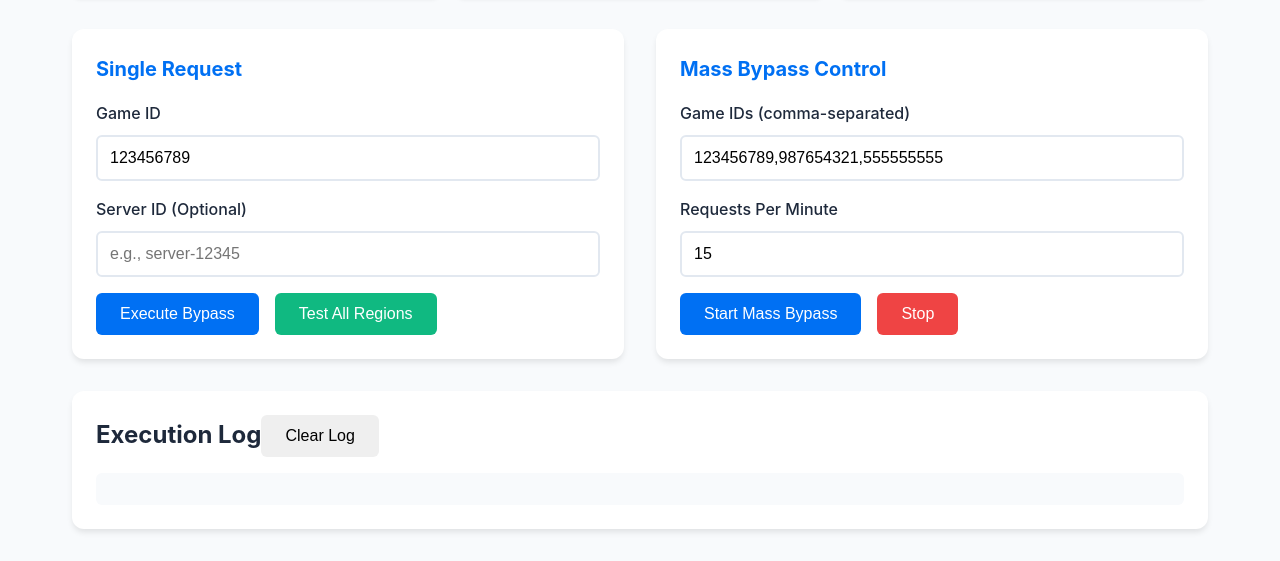
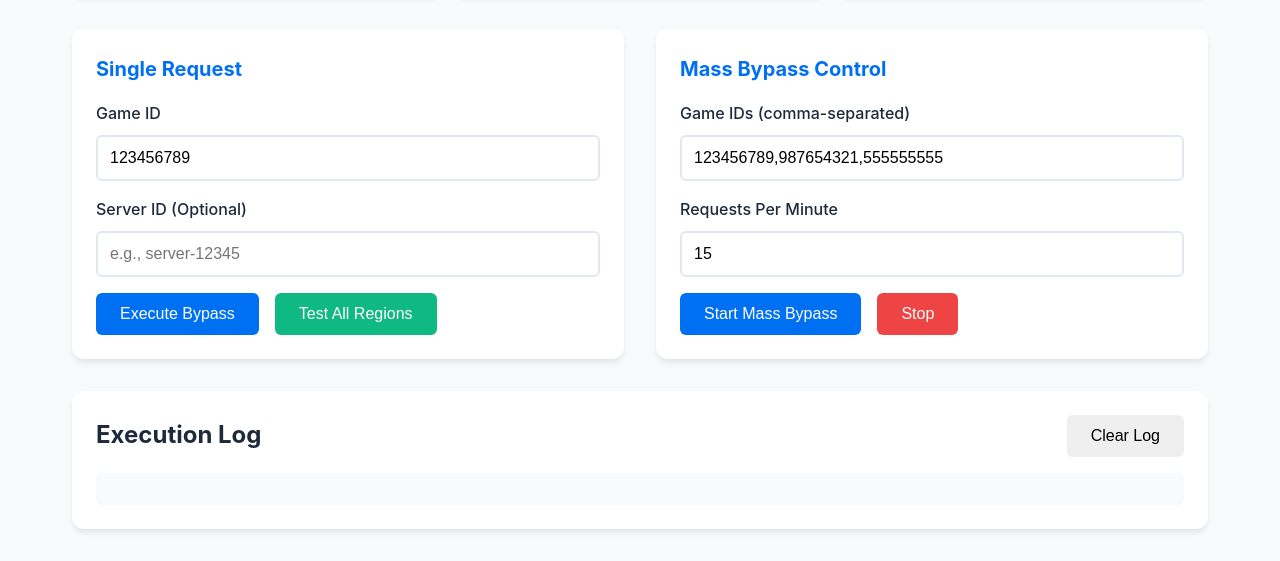
Before and after one commit to saxmuu/hbjk, a website: page public/index.html in a window 1280 px wide. Shown: the part 386-947 px from the top of the page. Drawn offline with Linux system fonts and the light colour scheme.

Commit message:
Update index.html

```diff
--- a/public/index.html
+++ b/public/index.html
@@ -22,7 +22,7 @@
         }
 
         body {
-            font-family: -apple-system, BlinkMacMacSystemFont, 'Segoe UI', Roboto, sans-serif;
+            font-family: -apple-system, BlinkMacSystemFont, 'Segoe UI', Roboto, sans-serif;
             background: var(--background);
             color: var(--text);
             line-height: 1.6;
@@ -187,7 +187,7 @@
 
         .log-header {
             display: flex;
-            justify-content: between;
+            justify-content: space-between; /* Modificato da 'between' a 'space-between' */
             align-items: center;
             margin-bottom: 1rem;
         }
@@ -311,7 +311,7 @@
                     main: '/api/bypass',
                     eu: '/api/eu',
                     us: '/api/us',
-                    asia: '/api/asia'
+                    asia: '/api/asia'  // Aggiunto l'endpoint Asia
                 };
 
                 this.stats = {
```
